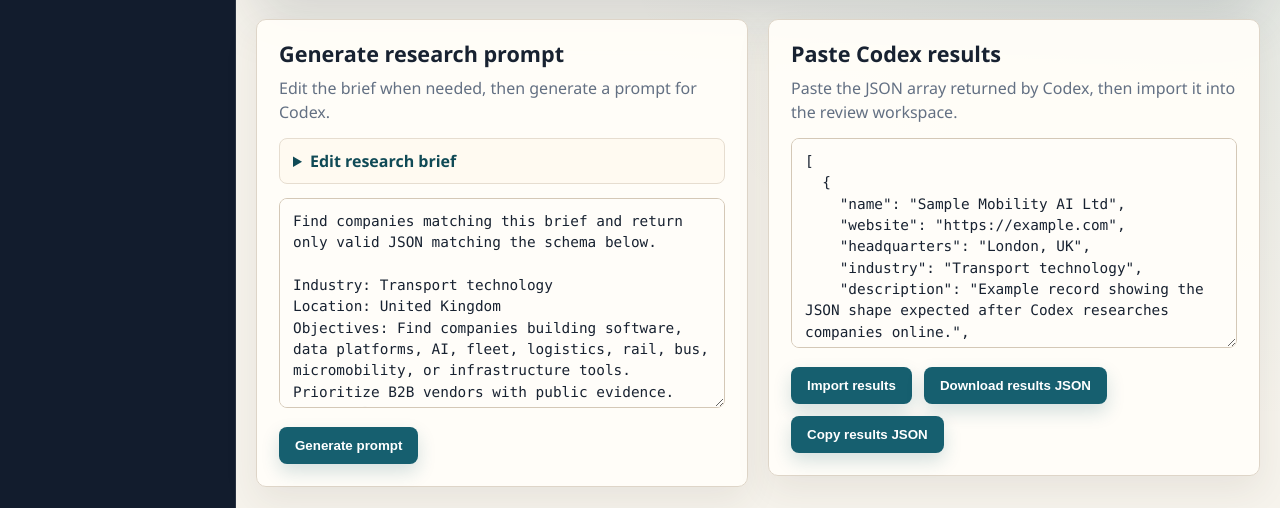
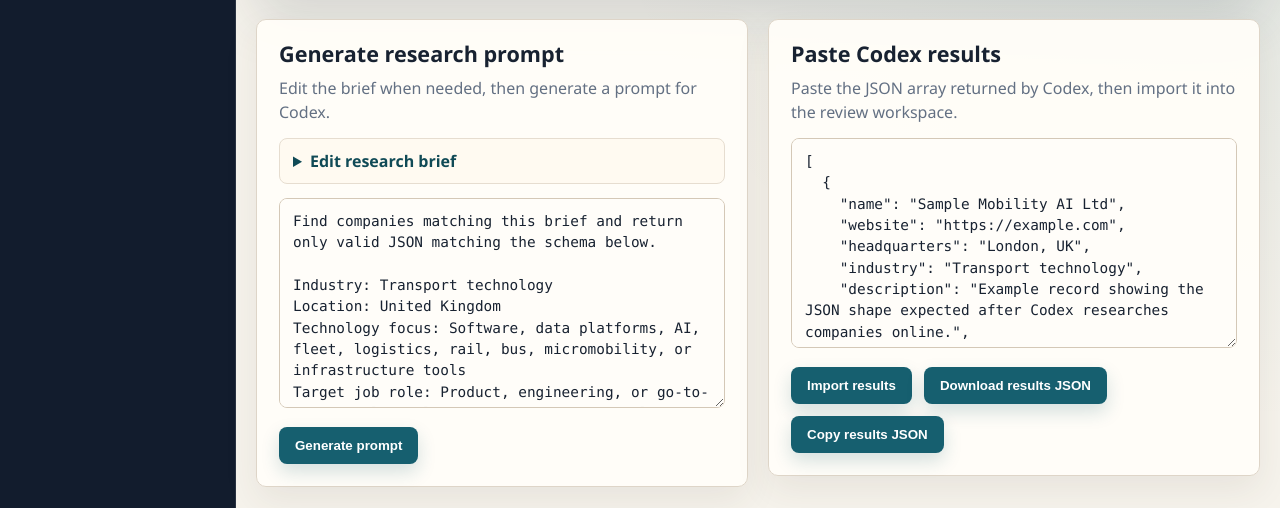
Before and after one commit to enkay01/sandbox-apps, a website: page index.html in a window 1280 px wide. Both pictures are taken after a click on the link "Job Search App". Shown: the part 292-800 px from the top of the page. Drawn offline with Linux system fonts and the light colour scheme.

Commit message:
Fix job search alignment and prompt fields (#5)

```diff
--- a/src/main.js
+++ b/src/main.js
@@ -1,6 +1,6 @@
 const emptyCompany = { name: '', website: '', headquarters: '', industry: '', description: '', fitReasons: [''], objectivesMatched: [''], evidenceUrls: [''], confidence: 'medium', notes: '' };
 const starterCompanies = [{ name: 'Sample Mobility AI Ltd', website: 'https://example.com', headquarters: 'London, UK', industry: 'Transport technology', description: 'Example record showing the JSON shape expected after Codex researches companies online.', fitReasons: ['UK-based', 'Builds software for transport operators', 'Has public evidence of deployments'], objectivesMatched: ['Find B2B transport tech suppliers', 'Prioritize companies with clear public traction'], evidenceUrls: ['https://example.com/about', 'https://example.com/case-studies'], confidence: 'medium', notes: 'Replace this with sourced findings.' }];
-let brief = { industry: 'Transport technology', location: 'United Kingdom', objectives: 'Find companies building software, data platforms, AI, fleet, logistics, rail, bus, micromobility, or infrastructure tools. Prioritize B2B vendors with public evidence.', mustHave: 'Company name, website, HQ/location, short description, why it matches, source URLs.', exclude: 'Pure consultancies with no product; inactive companies; companies without a useful web presence.', maxResults: 25 };
+let brief = { industry: 'Transport technology', location: 'United Kingdom', technology: 'Software, data platforms, AI, fleet, logistics, rail, bus, micromobility, or infrastructure tools', jobRole: 'Product, engineering, or go-to-market roles related to transport technology', objectives: 'Find companies building relevant technology products. Prioritize B2B vendors with public evidence and likely hiring relevance for the target role.', mustHave: 'Company name, website, HQ/location, short description, why it matches, source URLs.', exclude: 'Pure consultancies with no product; inactive companies; companies without a useful web presence.', maxResults: 25 };
 let companies = starterCompanies;
 let jsonText = JSON.stringify(starterCompanies, null, 2);
 let message = '';
@@ -13,7 +13,7 @@ const sandboxApps = [
 ];
 const esc = value => String(value ?? '').replace(/[&<>"]/g, ch => ({ '&': '&amp;', '<': '&lt;', '>': '&gt;', '"': '&quot;' }[ch]));
 const route = () => window.location.hash === '#/job-search' ? 'job-search' : 'home';
-const promptText = () => `Find companies matching this brief and return only valid JSON matching the schema below.\n\nIndustry: ${brief.industry}\nLocation: ${brief.location}\nObjectives: ${brief.objectives}\nMust include: ${brief.mustHave}\nExclude: ${brief.exclude}\nMaximum results: ${brief.maxResults}\n\nResearch online. Use multiple search queries and cite evidence URLs for each company. Prefer official company pages, credible directories, news, funding databases, and public case studies.\n\nJSON schema:\n[\n  {\n    "name": "Company name",\n    "website": "https://...",\n    "headquarters": "City, Country",\n    "industry": "Specific category",\n    "description": "1-2 sentence summary",\n    "fitReasons": ["reason tied to brief"],\n    "objectivesMatched": ["objective satisfied"],\n    "evidenceUrls": ["https://source-1", "https://source-2"],\n    "confidence": "high|medium|low",\n    "notes": "Optional caveats"\n  }\n]`;
+const promptText = () => `Find companies matching this brief and return only valid JSON matching the schema below.\n\nIndustry: ${brief.industry}\nLocation: ${brief.location}\nTechnology focus: ${brief.technology}\nTarget job role: ${brief.jobRole}\nObjectives: ${brief.objectives}\nMust include: ${brief.mustHave}\nExclude: ${brief.exclude}\nMaximum results: ${brief.maxResults}\n\nResearch online. Use multiple search queries and cite evidence URLs for each company. Prefer official company pages, credible directories, news, funding databases, and public case studies.\n\nJSON schema:\n[\n  {\n    "name": "Company name",\n    "website": "https://...",\n    "headquarters": "City, Country",\n    "industry": "Specific category",\n    "description": "1-2 sentence summary",\n    "fitReasons": ["reason tied to brief"],\n    "objectivesMatched": ["objective satisfied"],\n    "evidenceUrls": ["https://source-1", "https://source-2"],\n    "confidence": "high|medium|low",\n    "notes": "Optional caveats"\n  }\n]`;
 const normalize = company => ({ ...emptyCompany, ...company, fitReasons: Array.isArray(company.fitReasons) ? company.fitReasons : [], objectivesMatched: Array.isArray(company.objectivesMatched) ? company.objectivesMatched : [], evidenceUrls: Array.isArray(company.evidenceUrls) ? company.evidenceUrls : [] });
 const setMessage = text => { message = text; renderShell(); if (text) setTimeout(() => { message = ''; renderShell(); }, 1800); };
 
@@ -47,7 +47,7 @@ function renderJobSearchApp() {
   <section class="toolbar"><div><p class="eyebrow">Review workspace</p><h2>Company results (${companies.length})</h2></div><button data-action="addCompany">Add company</button></section><section class="resultsLayout">${renderList()}${renderDetails()}</section>`;
 }
 
-function briefFields() { return [['industry','Industry'], ['location','Location'], ['objectives','Objectives'], ['mustHave','Must include'], ['exclude','Exclude']].map(([key,label]) => `<label>${label}<textarea data-brief="${key}" rows="${key === 'objectives' ? 4 : 2}">${esc(brief[key])}</textarea></label>`).join('') + `<label>Maximum results<input data-brief="maxResults" type="number" min="1" max="100" value="${esc(brief.maxResults)}"></label>`; }
+function briefFields() { return [['industry','Industry'], ['location','Location'], ['technology','Technology focus'], ['jobRole','Target job role'], ['objectives','Objectives'], ['mustHave','Must include'], ['exclude','Exclude']].map(([key,label]) => `<label>${label}<textarea data-brief="${key}" rows="${['objectives', 'technology', 'jobRole'].includes(key) ? 4 : 2}">${esc(brief[key])}</textarea></label>`).join('') + `<label>Maximum results<input data-brief="maxResults" type="number" min="1" max="100" value="${esc(brief.maxResults)}"></label>`; }
 function renderList() {
   return `<div class="companyList" aria-label="Imported companies">${companies.map((company, index) => `<button class="companyListItem ${index === selectedCompanyIndex ? 'active' : ''}" data-action="selectCompany" data-index="${index}">
     <span>${esc(company.name || `Company ${index + 1}`)}</span>
--- a/src/styles.css
+++ b/src/styles.css
@@ -211,6 +211,8 @@ button:hover { transform: translateY(-1px); background: var(--teal-dark); box-sh
 }
 .companyListItem {
   display: grid;
+  justify-content: stretch;
+  justify-items: start;
   gap: 6px;
   width: 100%;
   text-align: left;
@@ -220,7 +222,7 @@ button:hover { transform: translateY(-1px); background: var(--teal-dark); box-sh
   box-shadow: 0 8px 20px rgba(69, 55, 34, .06);
 }
 .companyListItem span { font-size: 1.05rem; font-weight: 900; }
-.companyListItem small { color: var(--muted); line-height: 1.35; }
+.companyListItem small { color: var(--muted); line-height: 1.35; text-align: left; }
 .companyListItem em { width: fit-content; border-radius: 999px; padding: 4px 8px; background: #e7f4f5; color: var(--teal-dark); font-style: normal; font-size: .78rem; font-weight: 850; }
 .companyListItem.active { border-color: var(--teal); background: #eef8f8; }
 .companyDetail { min-height: 520px; }
```
